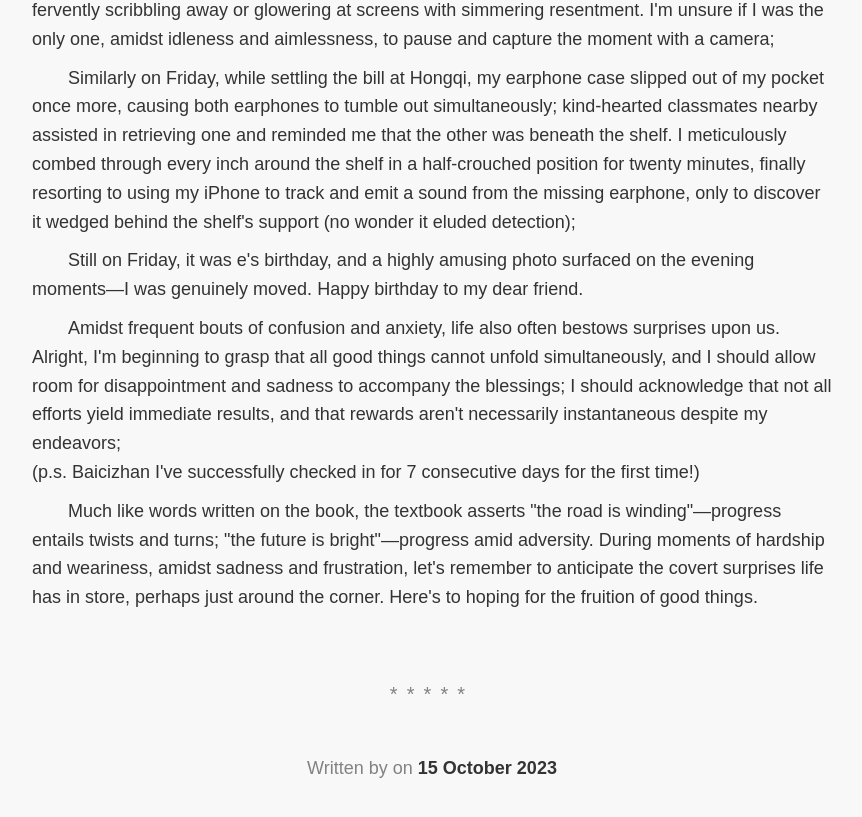
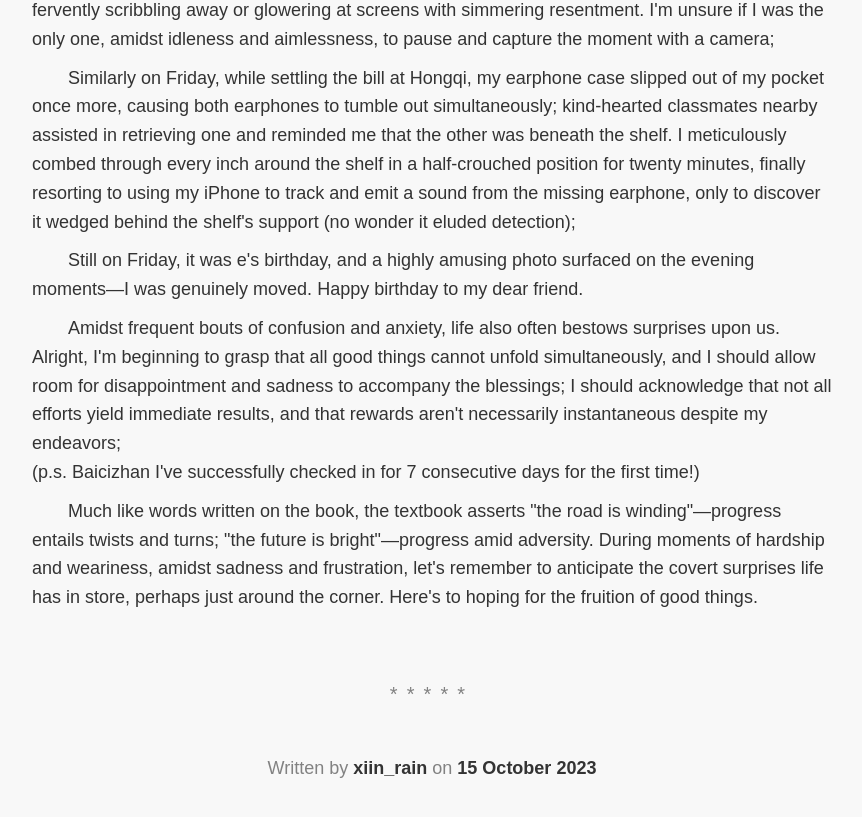
Before and after one commit to x1in-rain/x1in-rain.github.io, a Jekyll site: the page built from _posts/2023-10-15-【归档】好吧，我应该接受所有好事不能同时发生.md, in a window 1280 px wide and 900 px high, scrolled down 1745 px. Shown: the top 817 px of the window, without its empty margins (208-1070 px from the left). Built offline with Jekyll 4.4.1, drawn with Linux system fonts in a browser that asks for light colours.

Commit message:
Update 2023-10-15-【归档】好吧，我应该接受所有好事不能同时发生.md

```diff
--- a/_posts/2023-10-15-【归档】好吧，我应该接受所有好事不能同时发生.md
+++ b/_posts/2023-10-15-【归档】好吧，我应该接受所有好事不能同时发生.md
@@ -4,7 +4,10 @@ title:  "Alright, It all will be ok!"
 subtitle: "Date:2023-10-15  Author:xiin_rain"
 date:   2023-10-15
 categories: [Journal]
+author:
+  fullname: xiin_rain
 ---
+
 
 <html lang="en">
 <head>
```
